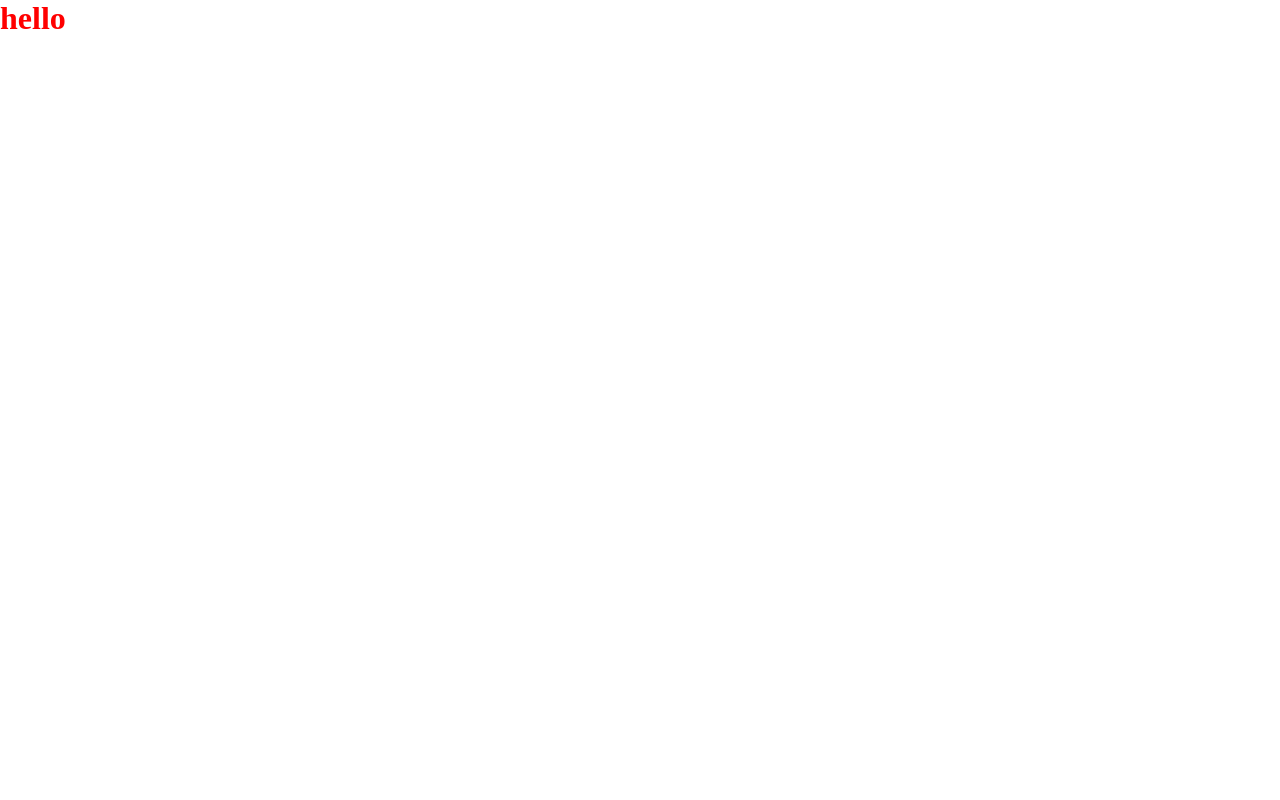
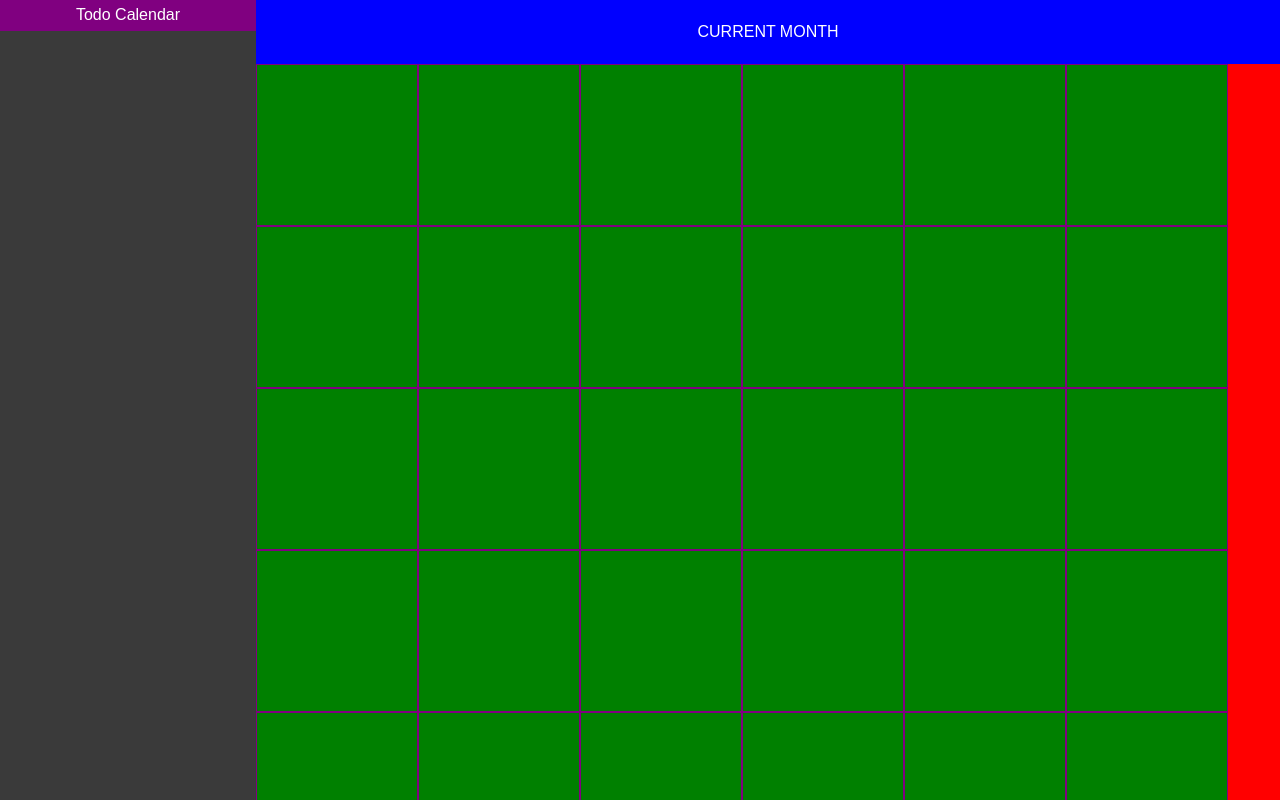
Before and after one commit to antonohman/calendar, a plain HTML site: page index.html in a window 1280 px wide. Drawn offline with Linux system fonts and the light colour scheme.

Commit message:
Created some basic layout

```diff
--- a/index.html
+++ b/index.html
@@ -16,8 +16,44 @@
     <title>Calendar</title>
 </head>
 <body>
-    <header>
-        <h1 class=red>hello</h1>
-    </header>
+    <main class="flex">
+        <div class="toDoSection">
+            <p class="flex">Todo Calendar</p>
+        </div>
+        <div class="calendar flex">
+            <div class="month flex">CURRENT MONTH</div>
+            <div class="day"></div>
+            <div class="day"></div>
+            <div class="day"></div>
+            <div class="day"></div>
+            <div class="day"></div>
+            <div class="day"></div>
+            <div class="day"></div>
+            <div class="day"></div>
+            <div class="day"></div>
+            <div class="day"></div>
+            <div class="day"></div>
+            <div class="day"></div>
+            <div class="day"></div>
+            <div class="day"></div>
+            <div class="day"></div>
+            <div class="day"></div>
+            <div class="day"></div>
+            <div class="day"></div>
+            <div class="day"></div>
+            <div class="day"></div>
+            <div class="day"></div>
+            <div class="day"></div>
+            <div class="day"></div>
+            <div class="day"></div>
+            <div class="day"></div>
+            <div class="day"></div>
+            <div class="day"></div>
+            <div class="day"></div>
+            <div class="day"></div>
+            <div class="day"></div>
+            <div class="day"></div>
+        </div>
+    </main>
 </body>
 </html>
--- a/style/style.css
+++ b/style/style.css
@@ -1,8 +1,46 @@
 * {
     margin: 0;
     padding: 0;
+    font-family: Arial, Helvetica, sans-serif;
+    color: rgb(255, 255, 255);
+    overflow: hidden;
 }
 
-.red {
-    color: red;
+.flex {
+    display: flex;
 }
+
+.toDoSection {
+    background: rgb(58, 58, 58);
+    height: 100vh;
+    width: 20rem;
+}
+
+.toDoSection p {
+    justify-content: center;
+    background: purple;
+    padding: 0.4rem;
+}
+
+.calendar {
+    background: rgb(255, 0, 0);
+    height: 100vh;
+    width: 100vw;
+    flex-wrap: wrap;
+    align-items: center;
+}
+
+.month {
+    justify-content: center;
+    background: blue;
+    height: 4rem;
+    width: 100vw;
+    align-items: center;
+}
+
+.day {
+    background: green;
+    border: purple 0.1rem solid;
+    height: 10rem;
+    width: 10rem;
+}
```
